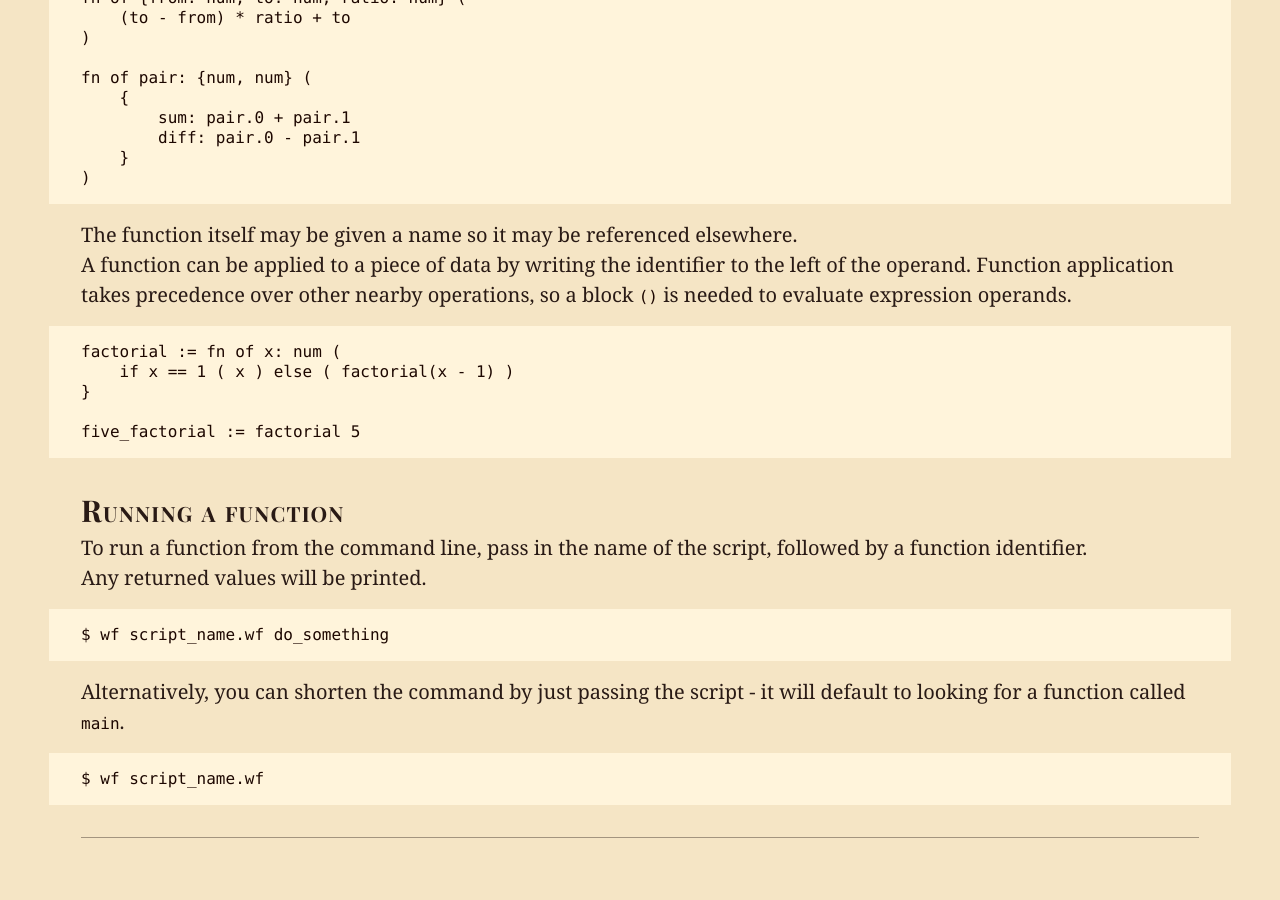
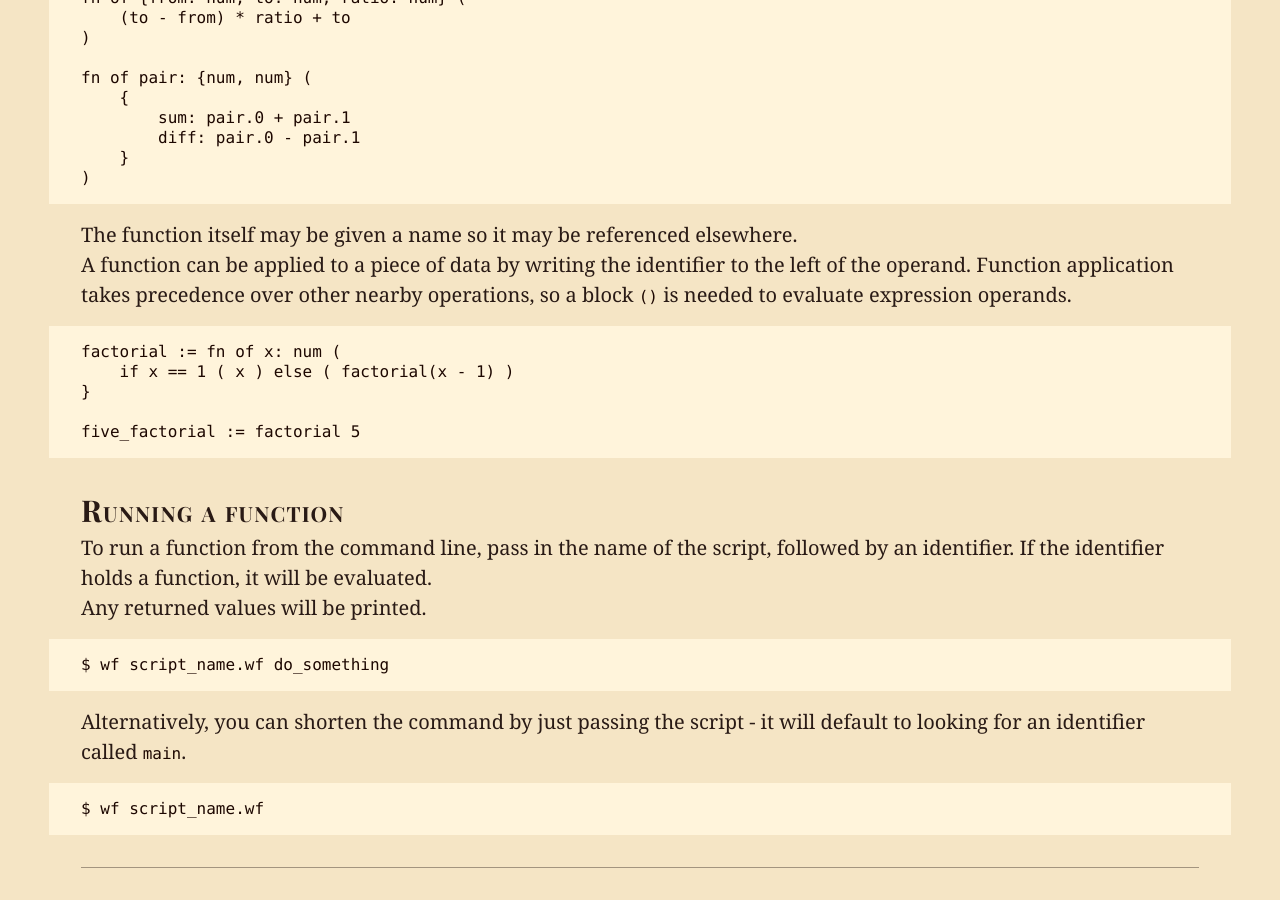
Before and after one commit to dphfox/wolf, a Jekyll site: the page built from docs/design/11-functions.md, in a window 1280 px wide and 900 px high, scrolled down 739 px. Built offline with Jekyll 4.4.1, drawn with Linux system fonts in a browser that asks for light colours; some web fonts are replaced; before the commit the page ends 1609 px from its top, so only the background shows below that.

Commit message:
Clarify functions are not identifiers

````diff
--- a/docs/design/11-functions.md
+++ b/docs/design/11-functions.md
@@ -57,7 +57,8 @@ five_factorial := factorial 5
 ## Running a function
 
 To run a function from the command line, pass in the name of the
-script, followed by a function identifier.
+script, followed by an identifier. If the identifier holds a function, it will
+be evaluated.
 
 Any returned values will be printed.
 
@@ -66,7 +67,7 @@ $ wf script_name.wf do_something
 ```
 
 Alternatively, you can shorten the command by just passing the script - it will
-default to looking for a function called `main`.
+default to looking for an identifier called `main`.
 
 ```
 $ wf script_name.wf
````
